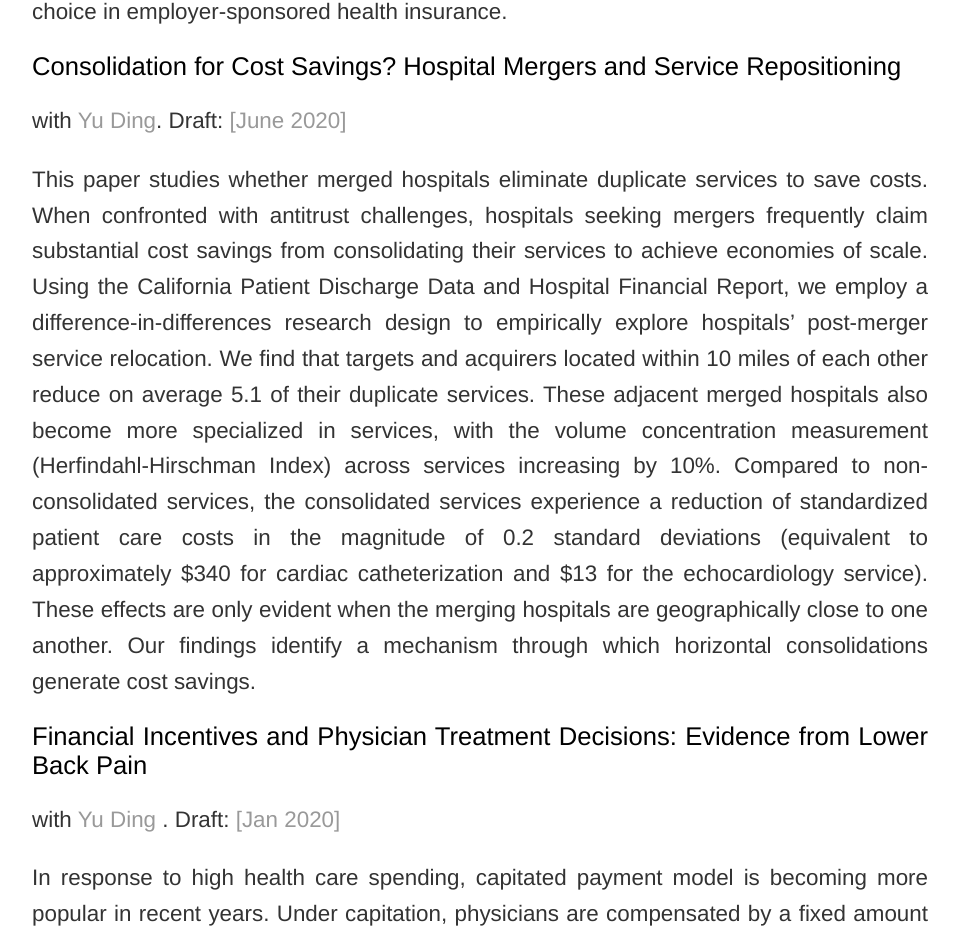
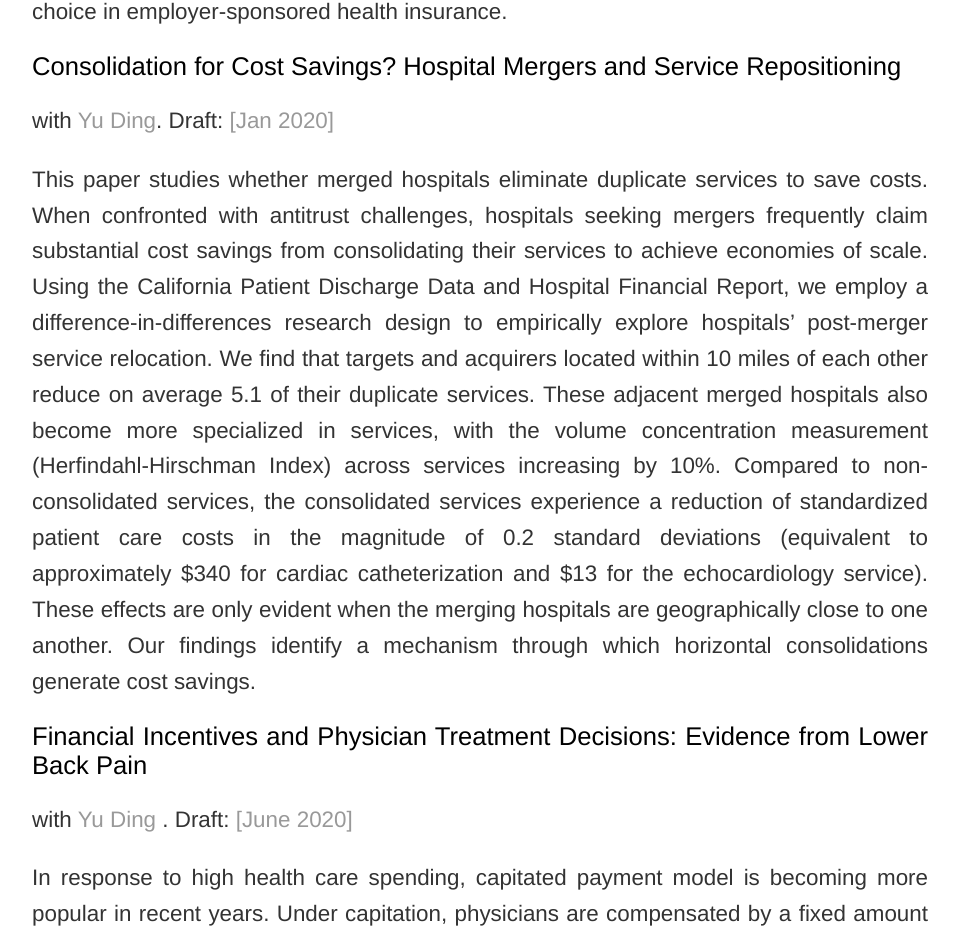
Before and after one commit to trifen/feng3hu.github.io, a Jekyll site: the page built from research.html, in a window 1280 px wide and 1400 px high, scrolled down 1168 px. Shown: the part 152-1080 px from the top of the window, without its empty margins (160-1119 px from the left). Built offline with Jekyll 4.4.1, drawn with Linux system fonts in a browser that asks for light colours.

```diff
--- a/research.html
+++ b/research.html
@@ -15,11 +15,11 @@ title: Chenyuan Liu
 		<p> Prior research documents that there are sometimes dominated options in health plan menus, but is that common? We analyze Kaiser Family Foundation data on health plans that firms offer to their employees. For firms offering both a high-deductible and lower-deductible health plan, 62% of the time the high-deductible option has lower maximum spending risk for the employee. We estimate that the high-deductible plan dominates at roughly half of firms. We identify adverse-selection pricing as a likely mechanism for these surprising patterns and discuss implications for our understanding of the value of plan choice in employer-sponsored health insurance. </p>
 		<p> </p>
   		<h2>Consolidation for Cost Savings? Hospital Mergers and Service Repositioning</h2>
-		<p> with <a href= "https://sites.google.com/wisc.edu/yu-ding/" target="_blank">Yu Ding</a>.  Draft: <a href= "chenyuanliu.github.io/files/CapitationLBP_DingLiu.pdf" target="_blank">[June 2020]</a></p>
+		<p> with <a href= "https://sites.google.com/wisc.edu/yu-ding/" target="_blank">Yu Ding</a>.  Draft: <a href= "https://drive.google.com/file/d/1WG1lNP8MmffwbnDtiPu6ArohQ6sBZZyh/view" target="_blank">[Jan 2020]</a></p>
 		<p> This paper studies whether merged hospitals eliminate duplicate services to save costs. When confronted with antitrust challenges, hospitals seeking mergers frequently claim substantial cost savings from consolidating their services to achieve economies of scale. Using the California Patient Discharge Data and Hospital Financial Report, we employ a difference-in-differences research design to empirically explore hospitals’ post-merger service relocation. We find that targets and acquirers located within 10 miles of each other reduce on average 5.1 of their duplicate services. These adjacent merged hospitals also become more specialized in services, with the volume concentration measurement (Herfindahl-Hirschman Index) across services increasing by 10%. Compared to non-consolidated services, the consolidated services experience a reduction of standardized patient care costs in the magnitude of 0.2 standard deviations (equivalent to approximately $340 for cardiac catheterization and $13 for the echocardiology service). These effects are only evident when the merging hospitals are geographically close to one another. Our findings identify a mechanism through which horizontal consolidations generate cost savings. </p>
 		<p> </p>
 		<h2>Financial Incentives and Physician Treatment Decisions: Evidence from Lower Back Pain</h2>
-		<p> with <a href= "https://sites.google.com/wisc.edu/yu-ding/" target="_blank">Yu Ding </a>. Draft: <a href= "https://drive.google.com/file/d/1WG1lNP8MmffwbnDtiPu6ArohQ6sBZZyh/view" target="_blank">[Jan 2020]</a></p>
+		<p> with <a href= "https://sites.google.com/wisc.edu/yu-ding/" target="_blank">Yu Ding </a>. Draft: <a href= "chenyuanliu.github.io/files/CapitationLBP_DingLiu.pdf" target="_blank">[June 2020]</a></p>
 		<p> In response to high health care spending, capitated payment model is becoming more popular in recent years. Under capitation, physicians are compensated by a fixed amount per patient regardless of the services generated. In this paper we quantify the effects of capitated payment models on physicians’ treatment decisions in the context of lower back pain in the US. We use a large employer-sponsored health insurance claim database from 2003 to 2006, and leverage capitation variation within the plan and physician to mitigate selection concerns. We find that the treatment intensity of capitated patients is 10\% lower than otherwise similar non-capitated patients, mainly from therapy, diagnostic testing and drugs. We also find no evidence of increased readmission rates for capitated patients.  </p>
 	</div>
 </div><!-- /.blurb -->
```
